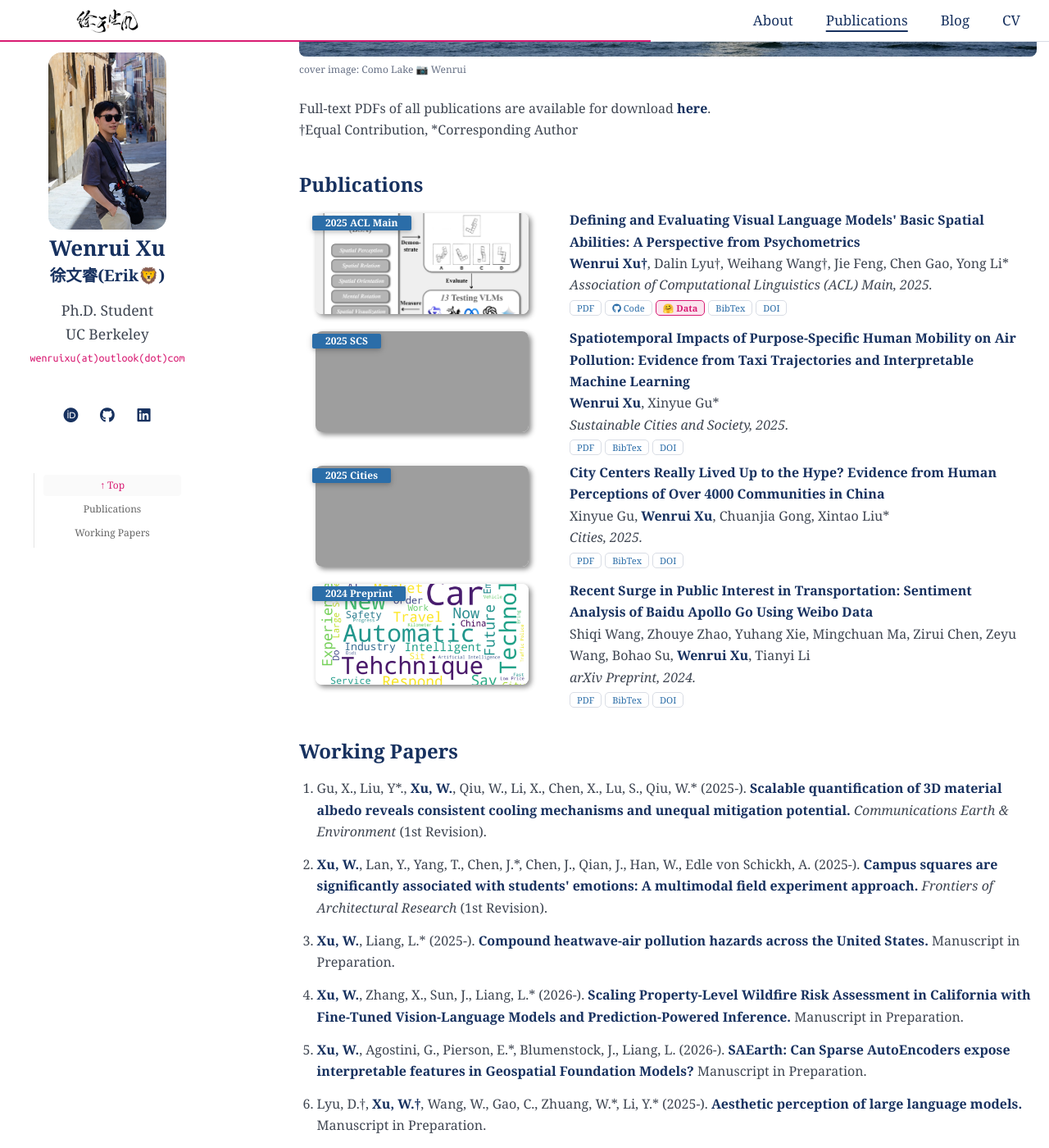
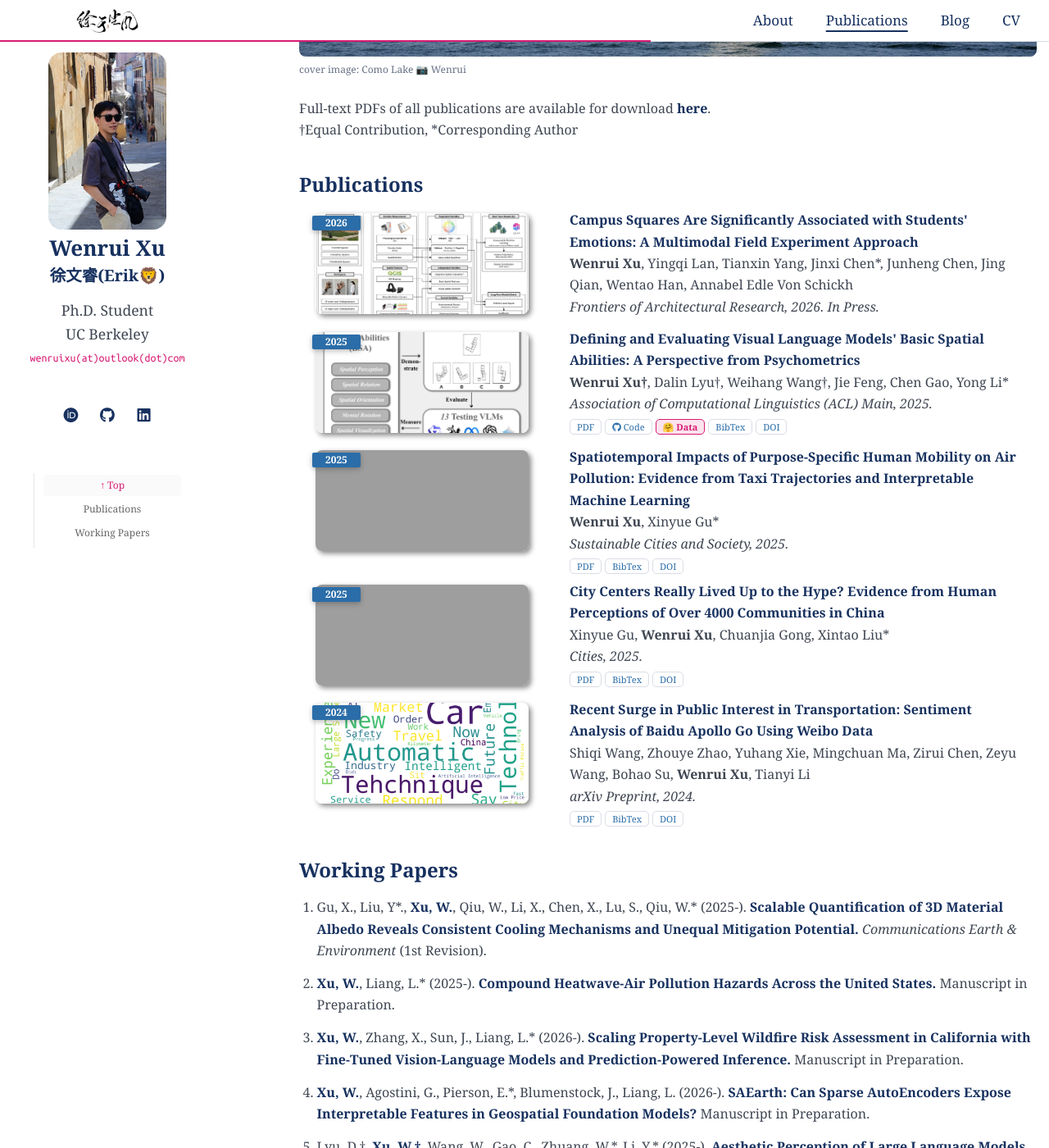
Before and after one commit to ruaruaxu/ruaruaxu.github.io, a Jekyll site: the page built from publications.md, in a window 1280 px wide and 1400 px high, scrolled down 340 px. Shown: the whole window at 82% size. Built offline with Jekyll 4.4.1, drawn with Linux system fonts in a browser that asks for light colours; a style sheet for code colours, icons or effects is not loaded; some of the changed text lies outside the part shown; grey boxes are pictures that could not be loaded.

Commit message:
Add accepted campus squares publication

```diff
--- a/_data/publications.yml
+++ b/_data/publications.yml
@@ -2,7 +2,7 @@ main:
 
   - title: "Defining and Evaluating Visual Language Models' Basic Spatial Abilities: A Perspective from Psychometrics"
     authors: <strong>Wenrui Xu†</strong>, Dalin Lyu†, Weihang Wang†, Jie Feng, Chen Gao, Yong Li*
-    journal_short: 2025 ACL Main
+    journal_short: 2025
     journal: Association of Computational Linguistics (ACL) Main, 2025.
     doi: https://doi.org/10.18653/v1/2025.acl-long.567
     pdf: https://aclanthology.org/2025.acl-long.567.pdf
@@ -13,7 +13,7 @@ main:
 
   - title: "Spatiotemporal Impacts of Purpose-Specific Human Mobility on Air Pollution: Evidence from Taxi Trajectories and Interpretable Machine Learning"
     authors: <strong>Wenrui Xu</strong>, Xinyue Gu*
-    journal_short: 2025 SCS
+    journal_short: 2025
     journal: Sustainable Cities and Society, 2025.
     doi: https://doi.org/10.1016/j.scs.2025.106411
     pdf: ./assets/files/publication/xuSpatiotemporalImpactsPurposespecific2025.pdf
@@ -22,7 +22,7 @@ main:
 
   - title: "City Centers Really Lived Up to the Hype? Evidence from Human Perceptions of Over 4000 Communities in China"
     authors: Xinyue Gu, <strong>Wenrui Xu</strong>, Chuanjia Gong, Xintao Liu*
-    journal_short: 2025 Cities
+    journal_short: 2025
     journal: Cities, 2025.
     doi: https://doi.org/10.1016/j.cities.2025.106278
     pdf: ./assets/files/publication/j.cities.2025.106278.pdf
@@ -31,9 +31,15 @@ main:
 
 all:
 
+  - title: "Campus Squares Are Significantly Associated with Students' Emotions: A Multimodal Field Experiment Approach"
+    authors: <strong>Wenrui Xu</strong>, Yingqi Lan, Tianxin Yang, Jinxi Chen*, Junheng Chen, Jing Qian, Wentao Han, Annabel Edle Von Schickh
+    journal_short: 2026
+    journal: Frontiers of Architectural Research, 2026. In Press.
+    image: ./assets/img/publication/xuCampusSquares2025.png
+
   - title: "Defining and Evaluating Visual Language Models' Basic Spatial Abilities: A Perspective from Psychometrics"
     authors: <strong>Wenrui Xu†</strong>, Dalin Lyu†, Weihang Wang†, Jie Feng, Chen Gao, Yong Li*
-    journal_short: 2025 ACL Main
+    journal_short: 2025
     journal: Association of Computational Linguistics (ACL) Main, 2025.
     doi: https://doi.org/10.18653/v1/2025.acl-long.567
     pdf: https://aclanthology.org/2025.acl-long.567.pdf
@@ -44,7 +50,7 @@ all:
 
   - title: "Spatiotemporal Impacts of Purpose-Specific Human Mobility on Air Pollution: Evidence from Taxi Trajectories and Interpretable Machine Learning"
     authors: <strong>Wenrui Xu</strong>, Xinyue Gu*
-    journal_short: 2025 SCS
+    journal_short: 2025
     journal: Sustainable Cities and Society, 2025.
     doi: https://doi.org/10.1016/j.scs.2025.106411
     pdf: ./assets/files/publication/xuSpatiotemporalImpactsPurposespecific2025.pdf
@@ -53,7 +59,7 @@ all:
 
   - title: "City Centers Really Lived Up to the Hype? Evidence from Human Perceptions of Over 4000 Communities in China"
     authors: Xinyue Gu, <strong>Wenrui Xu</strong>, Chuanjia Gong, Xintao Liu*
-    journal_short: 2025 Cities
+    journal_short: 2025
     journal: Cities, 2025.
     doi: https://doi.org/10.1016/j.cities.2025.106278
     pdf: ./assets/files/publication/j.cities.2025.106278.pdf
@@ -62,7 +68,7 @@ all:
 
   - title: "Recent Surge in Public Interest in Transportation: Sentiment Analysis of Baidu Apollo Go Using Weibo Data"
     authors: Shiqi Wang, Zhouye Zhao, Yuhang Xie, Mingchuan Ma, Zirui Chen, Zeyu Wang, Bohao Su, <strong>Wenrui Xu</strong>, Tianyi Li
-    journal_short: 2024 Preprint
+    journal_short: 2024
     doi: https://doi.org/10.48550/arXiv.2408.10088
     journal: arXiv Preprint, 2024.
     pdf: https://arxiv.org/pdf/2408.10088
--- a/assets/css/publications-no-dark-mode.css
+++ b/assets/css/publications-no-dark-mode.css
@@ -68,6 +68,8 @@ blockquote { background: var(--global-bg-color); border-left: 2px solid var(--gl
 .publications ol.bibliography li .author a { border-bottom: 1px var(--global-theme-color); }
 
 .publications ol.bibliography li .author a:hover { border-bottom-style: solid; text-decoration: none; }
+
+.publications ol.bibliography li .author strong { color: inherit; }
 
 .publications ol.bibliography li .author > em { border-bottom: 1px solid; font-style: normal; }
 
--- a/assets/css/publications.css
+++ b/assets/css/publications.css
@@ -70,6 +70,8 @@ blockquote { background: var(--global-bg-color); border-left: 2px solid var(--gl
 .publications ol.bibliography li .author a { border-bottom: 1px var(--global-theme-color); }
 
 .publications ol.bibliography li .author a:hover { border-bottom-style: solid; text-decoration: none; }
+
+.publications ol.bibliography li .author strong { color: inherit; }
 
 .publications ol.bibliography li .author > em { border-bottom: 1px solid; font-style: normal; }
 
--- a/publications.md
+++ b/publications.md
@@ -69,7 +69,13 @@ Full-text PDFs of all publications are available for download **here**.<br>
     {% endif %}
   </div>
   <div class="col-sm-9" style="position: relative;padding-right: 15px;padding-left: 20px;">
-      <div class="title"><a href="{{ link.doi }}"><span style="color:var(--site-blue);">{{ link.title }}</span></a></div>
+      <div class="title">
+        {% if link.doi %}
+        <a href="{{ link.doi }}"><span style="color:var(--site-blue);">{{ link.title }}</span></a>
+        {% else %}
+        <span style="color:var(--site-blue);">{{ link.title }}</span>
+        {% endif %}
+      </div>
       <div class="author">{{ link.authors }}</div>
       <div class="periodical"><em>{{ link.journal }}</em>
       </div>
@@ -111,11 +117,10 @@ Full-text PDFs of all publications are available for download **here**.<br>
 ## Working Papers
 
 <ol class="working-papers">
-  <li>Gu, X., Liu, Y*., <strong>Xu, W.</strong>, Qiu, W., Li, X., Chen, X., Lu, S., Qiu, W.* (2025-). <span class="working-paper-title">Scalable quantification of 3D material albedo reveals consistent cooling mechanisms and unequal mitigation potential.</span> <em>Communications Earth &amp; Environment</em> (1st Revision).</li>
-  <li><strong>Xu, W.</strong>, Lan, Y., Yang, T., Chen, J.*, Chen, J., Qian, J., Han, W., Edle von Schickh, A. (2025-). <span class="working-paper-title">Campus squares are significantly associated with students' emotions: A multimodal field experiment approach.</span> <em>Frontiers of Architectural Research</em> (1st Revision).</li>
-  <li><strong>Xu, W.</strong>, Liang, L.* (2025-). <span class="working-paper-title">Compound heatwave-air pollution hazards across the United States.</span> Manuscript in Preparation.</li>
+  <li>Gu, X., Liu, Y*., <strong>Xu, W.</strong>, Qiu, W., Li, X., Chen, X., Lu, S., Qiu, W.* (2025-). <span class="working-paper-title">Scalable Quantification of 3D Material Albedo Reveals Consistent Cooling Mechanisms and Unequal Mitigation Potential.</span> <em>Communications Earth &amp; Environment</em> (1st Revision).</li>
+  <li><strong>Xu, W.</strong>, Liang, L.* (2025-). <span class="working-paper-title">Compound Heatwave-Air Pollution Hazards Across the United States.</span> Manuscript in Preparation.</li>
   <li><strong>Xu, W.</strong>, Zhang, X., Sun, J., Liang, L.* (2026-). <span class="working-paper-title">Scaling Property-Level Wildfire Risk Assessment in California with Fine-Tuned Vision-Language Models and Prediction-Powered Inference.</span> Manuscript in Preparation.</li>
-  <li><strong>Xu, W.</strong>, Agostini, G., Pierson, E.*, Blumenstock, J., Liang, L. (2026-). <span class="working-paper-title">SAEarth: Can Sparse AutoEncoders expose interpretable features in Geospatial Foundation Models?</span> Manuscript in Preparation.</li>
-  <li>Lyu, D.†, <strong>Xu, W.†</strong>, Wang, W., Gao, C., Zhuang, W.*, Li, Y.* (2025-). <span class="working-paper-title">Aesthetic perception of large language models.</span> Manuscript in Preparation.</li>
-  <li>Lyu, D., Li, J., <strong>Xu, W.</strong>, Li, T.* (2025-). <span class="working-paper-title">Spatial inequities in emergency rescue networks in China.</span> Manuscript in Preparation.</li>
+  <li><strong>Xu, W.</strong>, Agostini, G., Pierson, E.*, Blumenstock, J., Liang, L. (2026-). <span class="working-paper-title">SAEarth: Can Sparse AutoEncoders Expose Interpretable Features in Geospatial Foundation Models?</span> Manuscript in Preparation.</li>
+  <li>Lyu, D.†, <strong>Xu, W.†</strong>, Wang, W., Gao, C., Zhuang, W.*, Li, Y.* (2025-). <span class="working-paper-title">Aesthetic Perception of Large Language Models.</span> Manuscript in Preparation.</li>
+  <li>Lyu, D., Li, J., <strong>Xu, W.</strong>, Li, T.* (2025-). <span class="working-paper-title">Spatial Inequities in Emergency Rescue Networks in China.</span> Manuscript in Preparation.</li>
 </ol>
```
Also changed, not shown: _includes/selected_publications.md (+7 -1 lines), assets/img/publication/xuCampusSquares2025.png (added).
